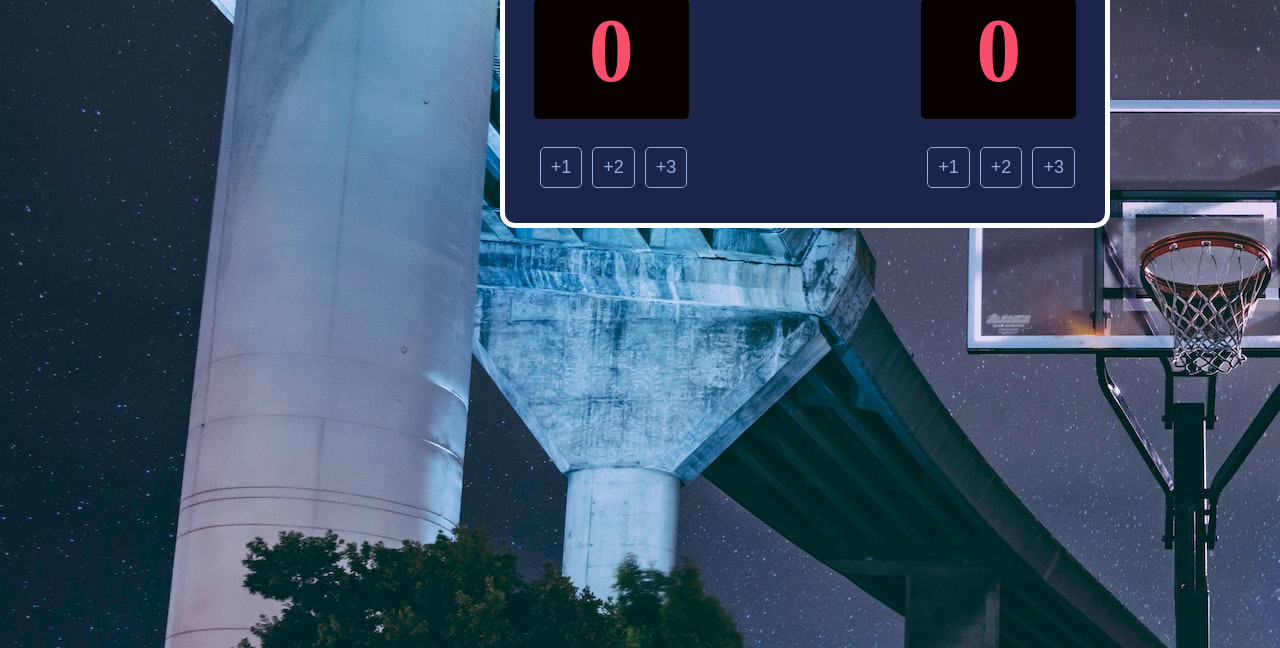
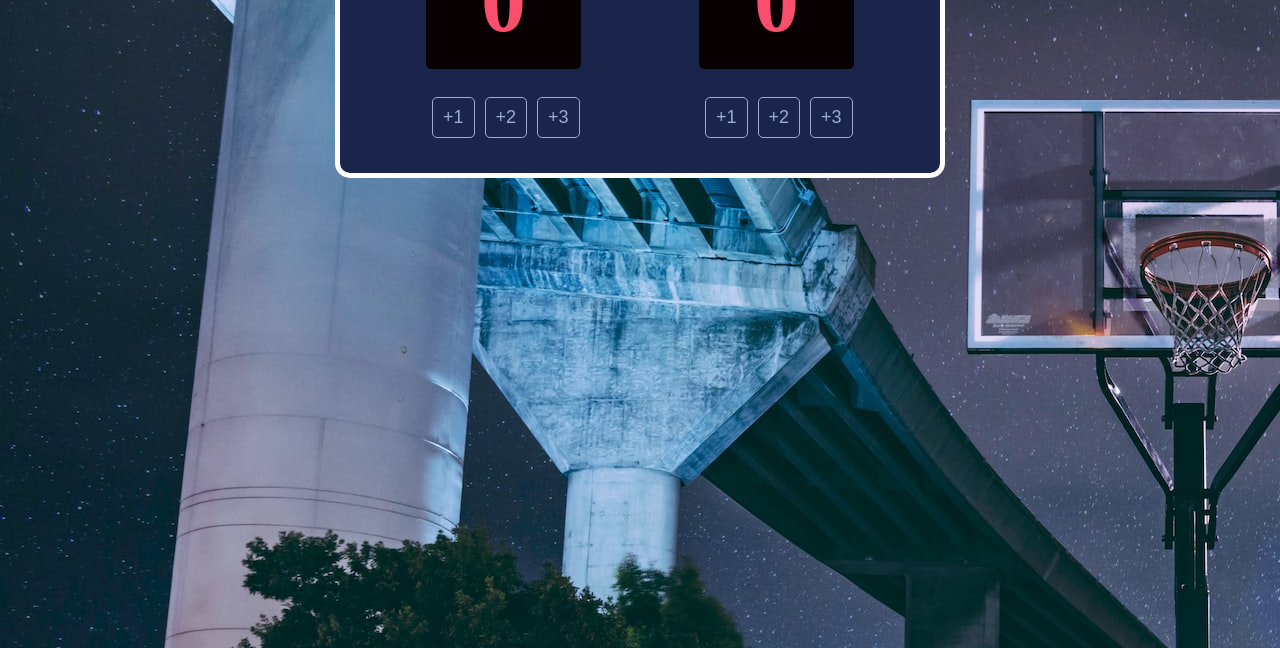
Before and after one commit to Arryan-n/Basketball_scoreboard, a plain HTML site: page index.html in a window 1280 px wide. Shown: the part 152-800 px from the top of the page. Drawn offline with Linux system fonts and the light colour scheme.

Commit message:
Update style.css

```diff
--- a/style.css
+++ b/style.css
@@ -4,13 +4,13 @@ body {
 }
 
 .container {
+    margin: 0 auto;
     display: flex;
-    justify-content: space-around;
+    justify-content: center;
+    align-item: center;
     background: #1B244A;
     height: 320px;
     width: 600px;
-    margin-left: 500px;
-    margin-top: 50px;
     border-radius: 15px;
     border: 5px solid #FFFFFF;
 
@@ -48,3 +48,6 @@ body {
     line-height: 36px;
     text-align: center;
 }
+.new {
+    margin-top: -250px;
+}
```
